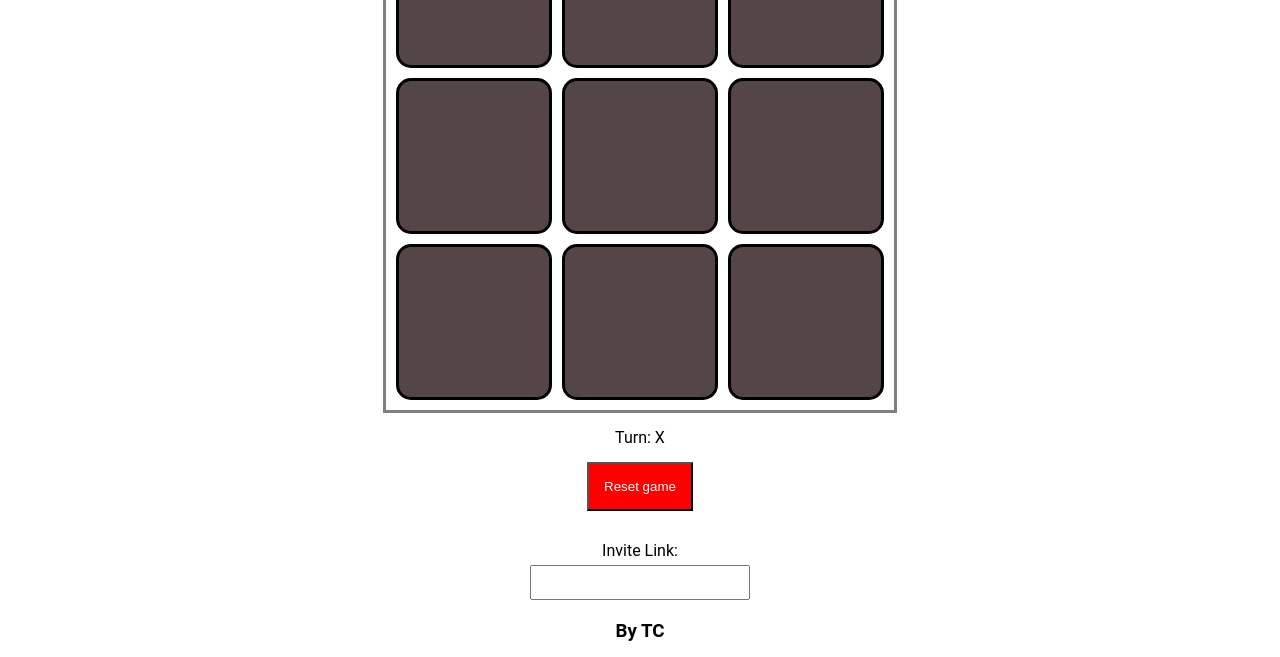
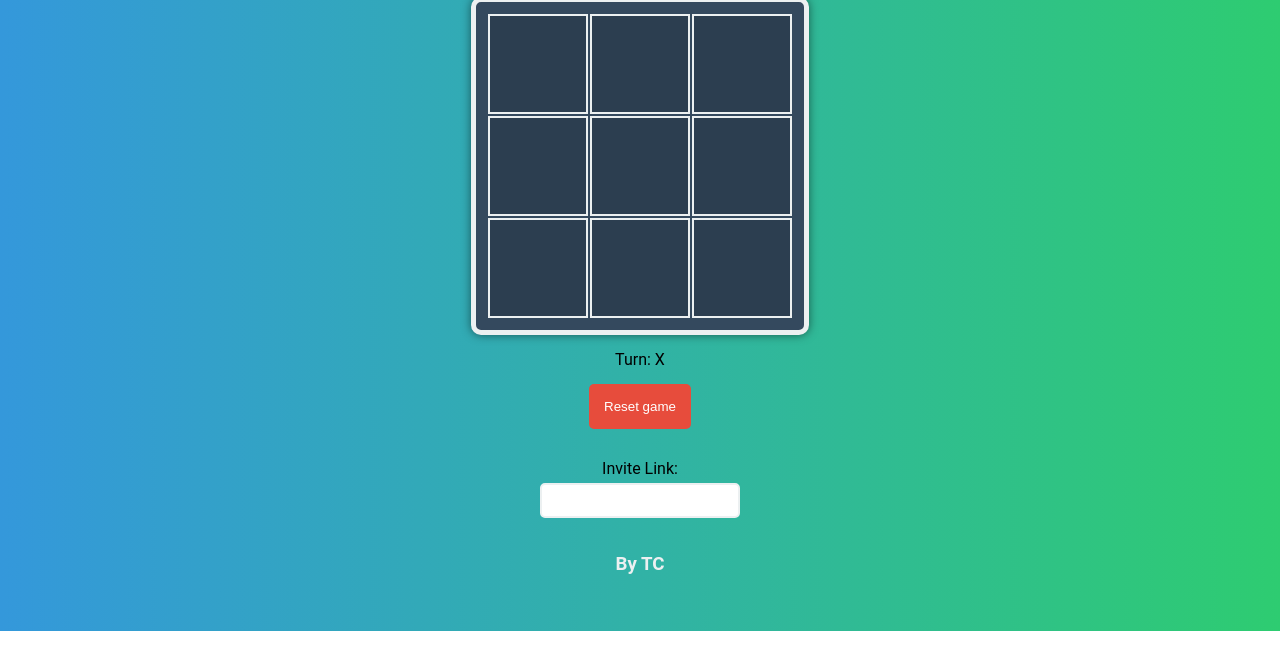
Before and after one commit to TarekChattouti/TicTac-Online, a website: page public/game.html in a window 1280 px wide. Shown: the part 169-826 px from the top of the page. After the commit the page ends 800 px from the top, so only its background shows below. Drawn offline with nearby package versions, Linux system fonts and the light colour scheme; no server answers.

Commit message:
Update styles.css

```diff
--- a/public/styles.css
+++ b/public/styles.css
@@ -1,61 +1,87 @@
 * {
     margin: 0;
     padding: 0;
-    box-shadow: 0;
+    box-sizing: border-box;
   }
+
   body {
     font-family: 'Roboto', sans-serif;
-    height: 100%;
-    width: 100%;
+    height: 100vh;
+    display: flex;
+    flex-direction: column;
+    align-items: center;
+    justify-content: center;
+    background: linear-gradient(to right, #3498db, #2ecc71);
   }
+
   .title {
     text-align: center;
-    color: #347393;
+    color: #ecf0f1;
     margin: 15px;
+    font-size: 2.5em;
   }
+
   main {
     display: flex;
-    justify-content: space-around;
-    height: 100%;
+    justify-content: center;
+    align-items: center;
+  }
+
+  .board {
+    border: 5px solid #ecf0f1;
+    border-radius: 10px;
+    background-color: #34495e;
+    padding: 10px;
+    box-shadow: 0 0 10px rgba(0, 0, 0, 0.5);
+  }
+
+  .board tr {
     width: 100%;
   }
 
-.board {
-    border-style: solid;
-    width: 100%;
-    height: 100%;
-    border-spacing: 10px;
-}
-.board tr{
-    width: 100%;
-
-}
   .board tr td {
     cursor: pointer;
-    font-size: 100px;
-    background-color: rgb(84, 70, 70);
-    width: 150px;
-    height: 150px;
-    border-style: solid;
-    border-radius: 15px;
+    font-size: 2em;
+    background-color: #2c3e50;
+    width: 100px;
+    height: 100px;
+    border: 2px solid #ecf0f1;
     text-align: center;
+    color: #ecf0f1;
+    transition: background-color 0.3s, transform 0.2s;
+  }
 
+  .board tr td:hover {
+    background-color: #2c3e50;
+    transform: scale(1.05);
   }
+
   footer {
     margin: 15px;
     text-align: center;
+    color: #ecf0f1;
   }
+
   .GUI {
-
     margin: 15px;
     text-align: center;
   }
+
   #resetBtn {
     padding: 15px;
     margin: 15px;
     color: white;
-    background-color: red;
+    background-color: #e74c3c;
+    border: none;
+    border-radius: 5px;
+    cursor: pointer;
+    transition: background-color 0.3s;
   }
+
+  #resetBtn:hover {
+    background-color: #c0392b;
+  }
+
   #invite-link-container {
     display: flex;
     flex-direction: column;
@@ -67,4 +93,11 @@ input {
     width: 200px;
     padding: 8px;
     margin-top: 5px;
+    border: 2px solid #ecf0f1;
+    border-radius: 5px;
+    outline: none;
   }
+
+  input:focus {
+    border-color: #3498db;
+  }
```
Lines whose indentation alone changed are shown as unchanged.
